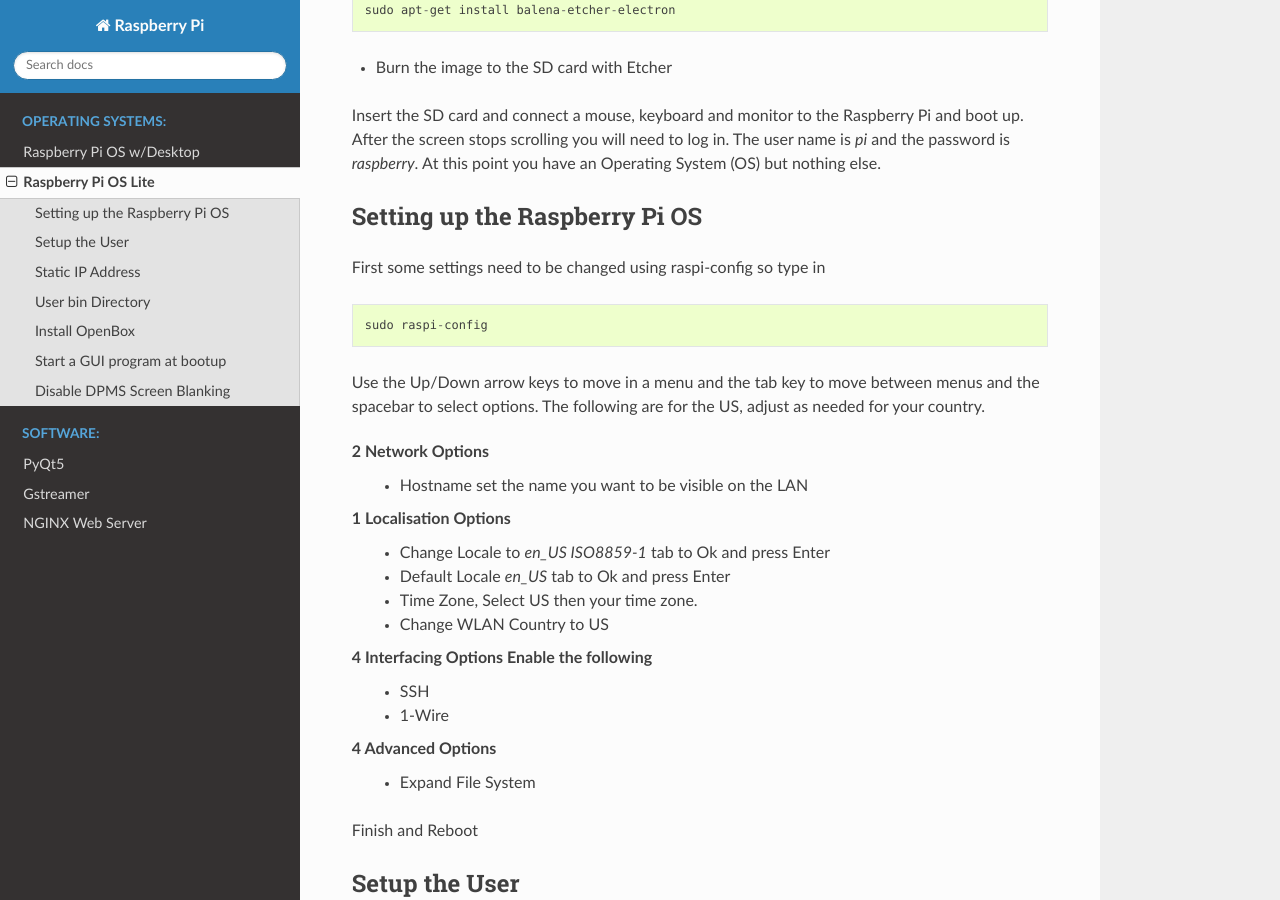
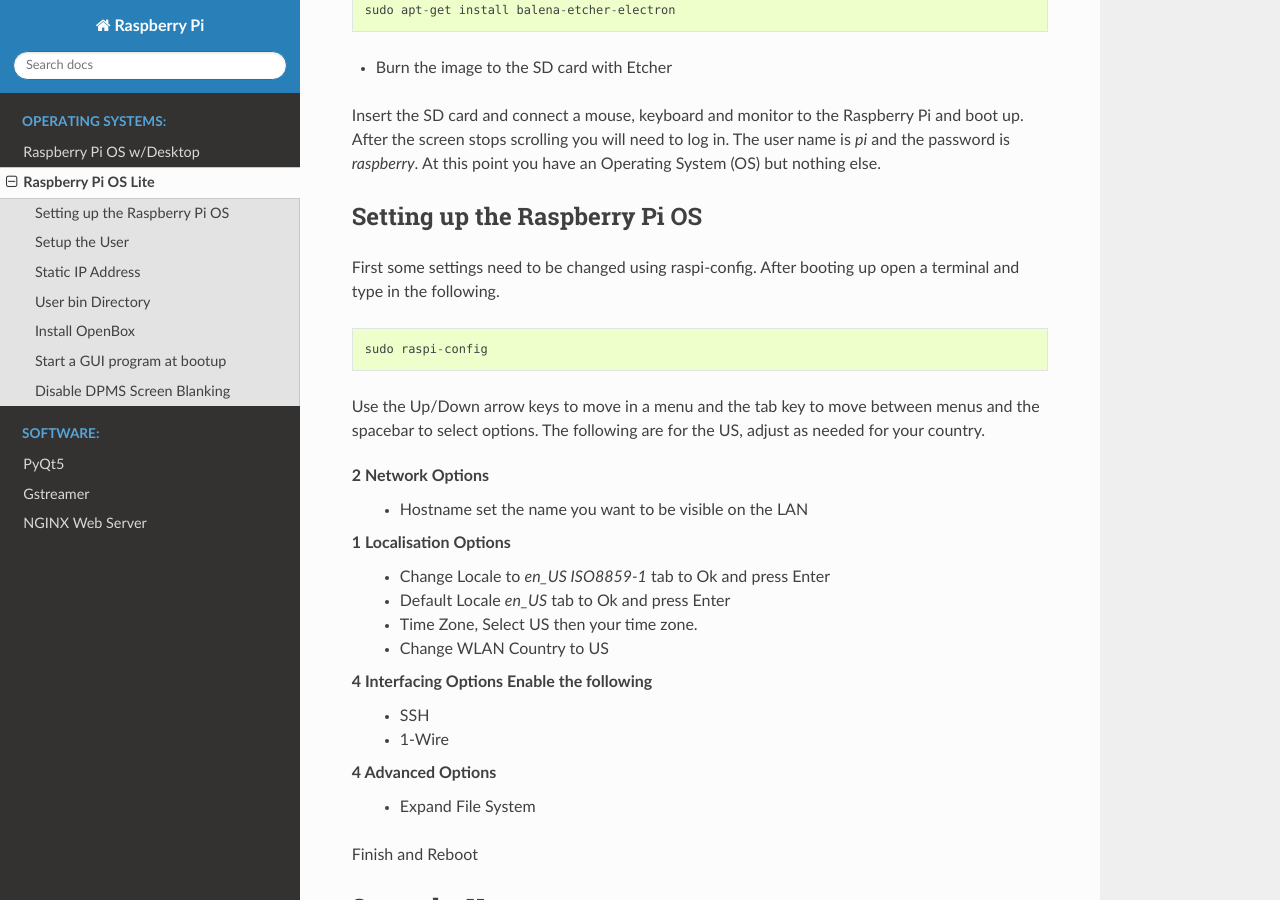
Before and after one commit to jethornton/rpi, a Sphinx documentation site: the page built from docs/source/lite-install.rst, in a window 1280 px wide and 900 px high, scrolled down 609 px. Built offline with Sphinx 7.4.7 and the Read the Docs theme 2.0.0, drawn with Linux system fonts in a browser that asks for light colours.

Commit message:
minor fix

```diff
--- a/docs/source/lite-install.rst
+++ b/docs/source/lite-install.rst
@@ -3,7 +3,7 @@
 ====================
 
 To get a minimal install of Raspberry Pi OS download the
-`Raspberry Pi OS (32-bit) Lite <https://www.raspberrypi.org/downloads/raspberry-pi-os/>`_
+`Raspberry Pi OS (32-bit) Lite <https://downloads.raspberrypi.org/raspios_lite_armhf_latest>`_
 image.
 
 Burn the image to the SD card with `balenaEtcher <https://www.balena.io/etcher/>`_
@@ -40,7 +40,8 @@
 Setting up the Raspberry Pi OS
 ------------------------------
 
-First some settings need to be changed using raspi-config so type in
+First some settings need to be changed using raspi-config. After booting
+up open a terminal and type in the following.
 ::
 
   sudo raspi-config
```
